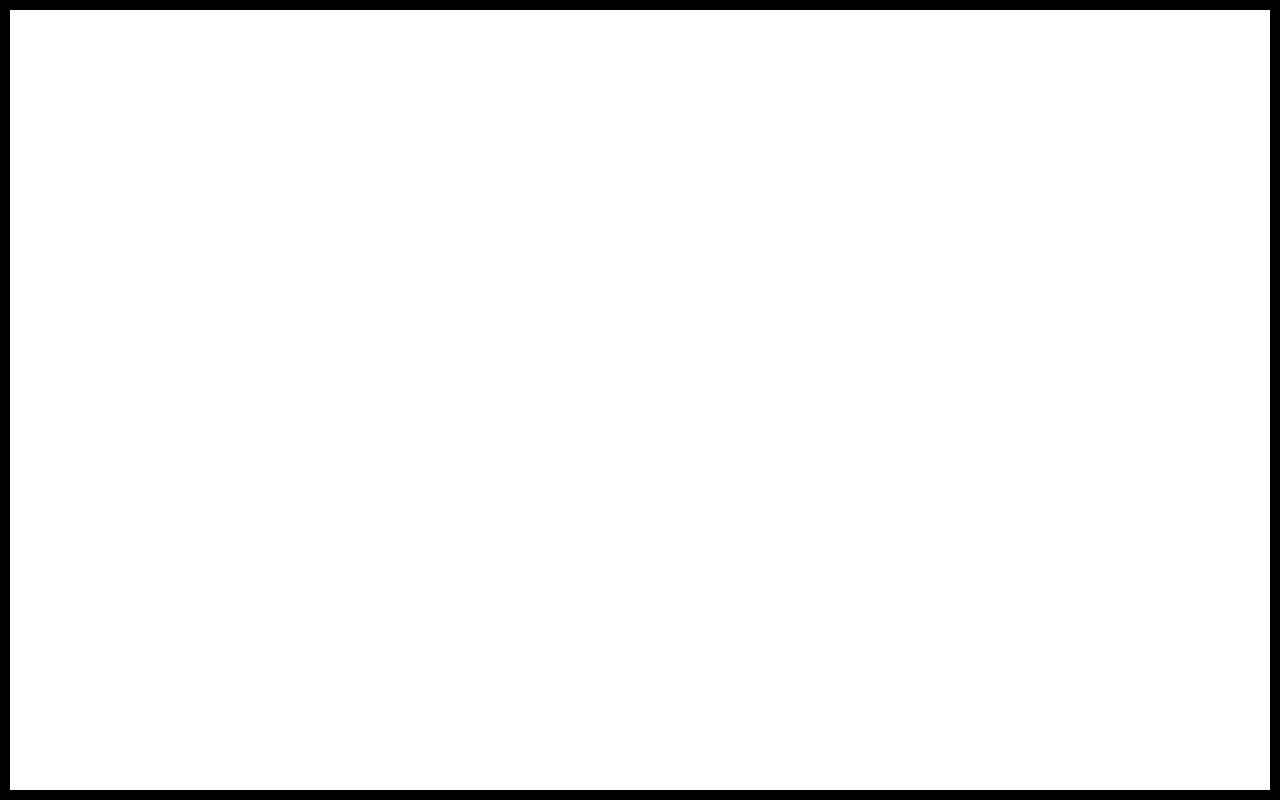
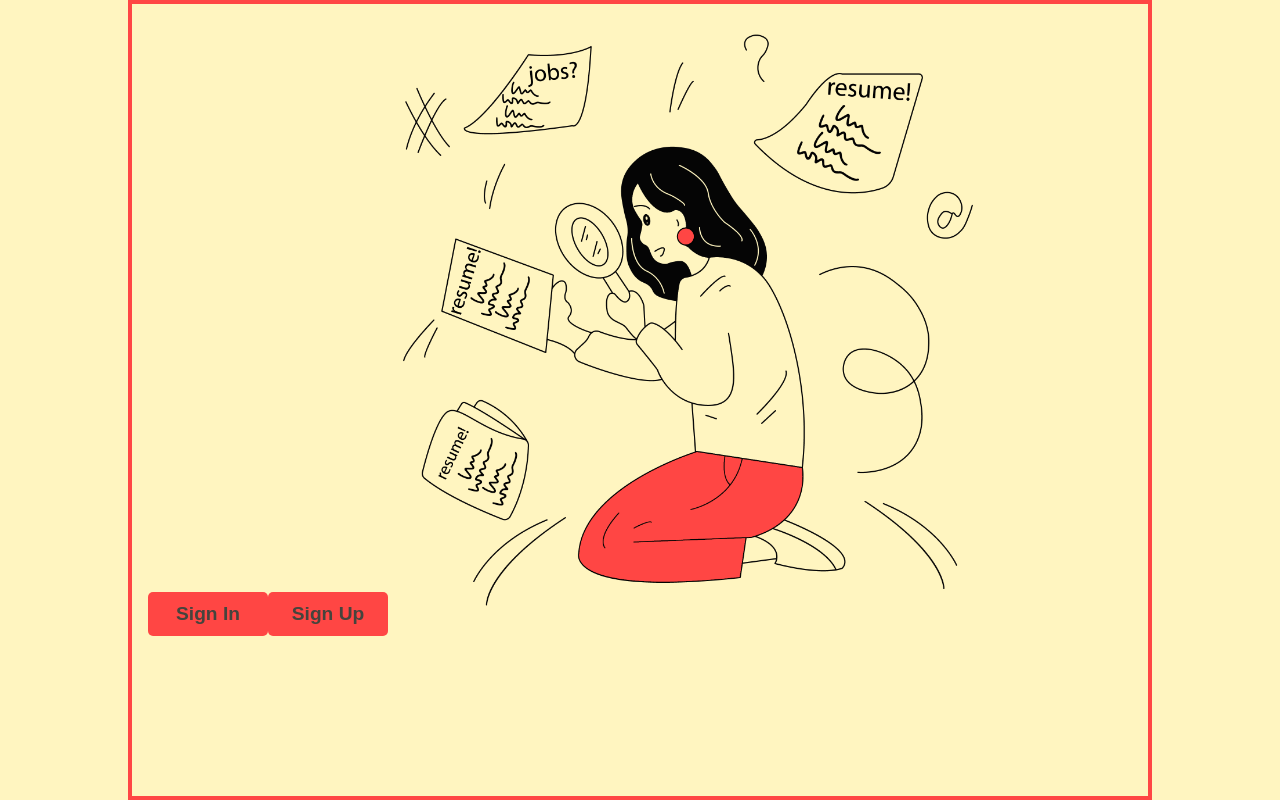
Before and after one commit to dw44/job-application-tracker, a Next.js app in the folder client/: page / in a window 1280 px wide. Built offline with nearby package versions, Linux system fonts and the light colour scheme.

Commit message:
landing page coming along, buttons/hero img done
replaced hero

```diff
--- a/client/components/LandingPage/LandingPage.jsx
+++ b/client/components/LandingPage/LandingPage.jsx
@@ -1,11 +1,39 @@
+import Head from 'next/head';
+import Image from 'next/image';
 import styled from 'styled-components';
 
+import Button from '../../styles/styled-components/Button';
+
 const Landing = styled.div`
+  background-color: transparent;
+  border: 4px solid #FF4644;
+  padding: 1rem;
+  margin: 0 auto;
+  height: 100%;
+  width: 100%;
+  max-width: 1024px;
 
+  & > div:nth-of-type(1) {
+    border: 1px solid black;
+  }
 `;
 
 export default function LandingPage() {
   return (
-    <Landing />
+    <Landing>
+      <Head>
+        <title>Job Application Tracker</title>
+      </Head>
+      <Button>Sign In</Button>
+      <Button>Sign Up</Button>
+      <Image
+        src="/hero.png"
+        height="600"
+        width="600"
+        layout="intrinsic"
+        className="hero-image"
+        alt="Job seeker going working on job applications and résumé"
+      />
+    </Landing>
   );
 }
--- a/client/pages/index.js
+++ b/client/pages/index.js
@@ -1,15 +1,11 @@
 import styled from 'styled-components';
+
+import FullScreenContainer from '../styles/styled-components/FullScreenContainer';
 import LandingPage from '../components/LandingPage/LandingPage';
 
-const HomePage = styled.div`
-  position: fixed;
-  top: 0;
-  left: 0;
-  bottom: 0;
-  right: 0;
-  width: 100%;
-  height: 100%;
-  border: 10px solid #000;
+const HomePage = styled(FullScreenContainer)`
+  background-color: ${(props) => props.theme.colors.mainBg};
+  font-family: ${(props) => props.theme.fonts.main};
 `;
 
 // This will serve as the landing page
--- /dev/null
+++ b/client/styles/styled-components/Button.js
@@ -0,0 +1,24 @@
+import styled from 'styled-components';
+
+const Button = styled.button`
+  background-color: ${(props) => props.theme.colors.button};
+  color: ${(props) => props.theme.colors.textDark};
+  font-family: ${(props) => props.theme.fonts.main};
+  border: none;
+  font-weight: 800;
+  font-size: 1.2rem;
+  border: none;
+  border-radius: 5px;
+  height: 44px;
+  width: 120px;
+  cursor: pointer;
+  transition: background-color 0.3s;
+  transition: color: 0.3s;
+
+  &:hover {
+    background-color: ${(props) => props.theme.colors.buttonHover};
+    color: ${(props) => props.theme.colors.textNormal};
+  }
+`;
+
+export default Button;
--- /dev/null
+++ b/client/styles/styled-components/FullScreenContainer.js
@@ -0,0 +1,13 @@
+import styled from 'styled-components';
+
+const FullScreenContainer = styled.div`
+  position: fixed;
+  top: 0;
+  bottom: 0;
+  left: 0;
+  right: 0;
+  height: 100%;
+  width: 100%;
+`;
+
+export default FullScreenContainer;
--- a/client/styles/theme.js
+++ b/client/styles/theme.js
@@ -2,12 +2,14 @@ const theme = {
   fonts: {
     main: "'Rubik', sans-serif",
   },
-  mainBgColor: '#FFF5C0',
-  buttonColor: '#FF4644',
-  buttonHover: '#FFB588',
-  textLight: '#D6D2C4',
-  textNormal: '#736c65',
-  textDark: '#45443d',
+  colors: {
+    mainBg: '#FFF5C0',
+    button: '#FF4644',
+    buttonHover: '#FFB588',
+    textLight: '#D6D2C4',
+    textNormal: '#736c65',
+    textDark: '#45443d',
+  },
 };
 
 export default theme;
```
Also changed, not shown: client/public/hero.png.
